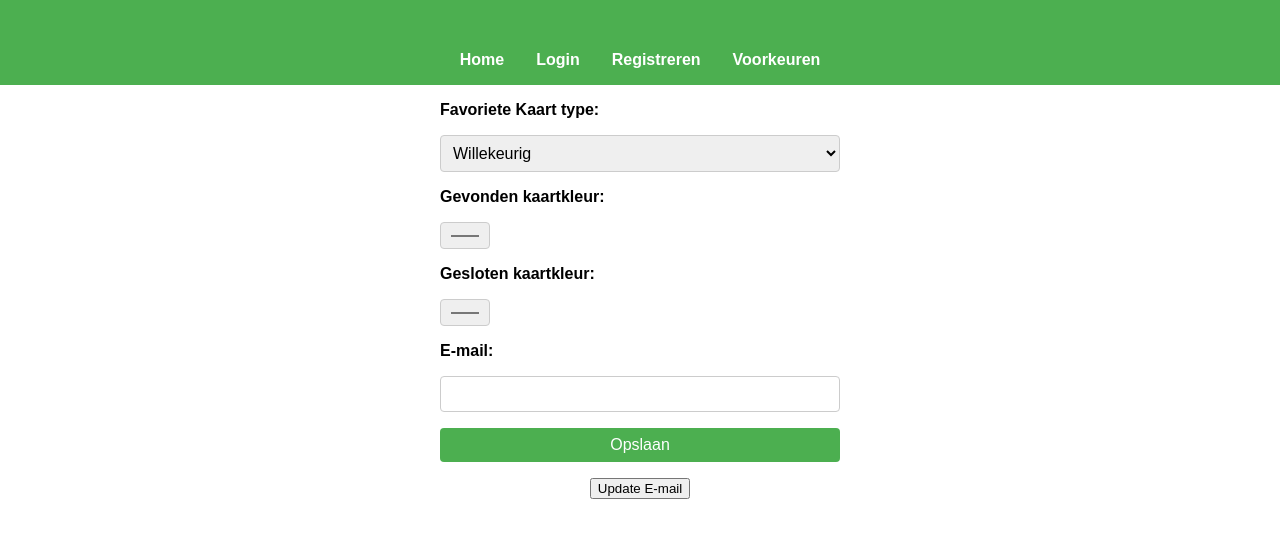
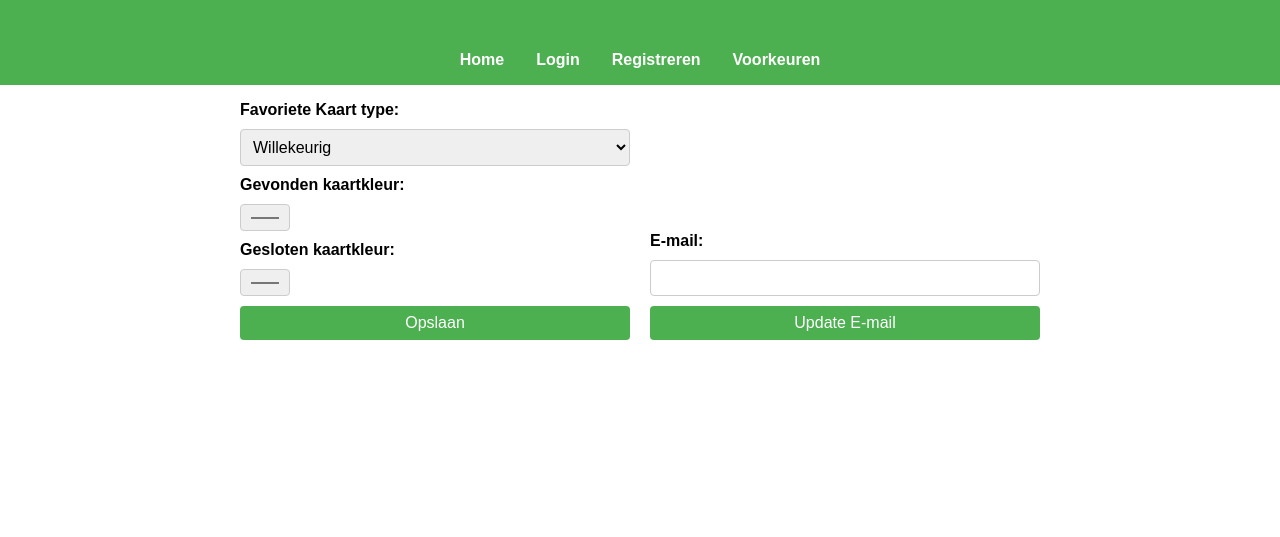
Before and after one commit to jbjdb9/webtech3, a plain HTML site: page preferences.html in a window 1280 px wide. Shown: the part 77-614 px from the top of the page. Drawn offline with Linux system fonts and the light colour scheme.

Commit message:
Update preference page styling

```diff
--- a/css/styles.css
+++ b/css/styles.css
@@ -60,7 +60,7 @@ form {
     flex-direction: column;
     gap: 1rem;
     width: 100%;
-    max-width: 400px;
+    max-width: 800px;
     margin: 1rem 0;
 }
 
@@ -104,6 +104,24 @@ form button:hover {
     width: 100%;
     max-width: 600px;
     margin-bottom: 1rem;
+}
+
+#preferences-form {
+    display: grid;
+    grid-template-columns: 1fr 1fr;
+    gap: 20px;
+    align-items: end;
+}
+
+#preferences-form > div {
+    display: flex;
+    flex-direction: column;
+    gap: 10px;
+}
+
+#preferences-form input:not(#color_found):not(#color_closed), #preferences-form button {
+    width: 100%;
+    box-sizing: border-box;
 }
 
 .card {
--- a/preferences.html
+++ b/preferences.html
@@ -19,6 +19,7 @@
         </ul>
     </nav>
     <form id="preferences-form">
+        <div id="card-preferences">
             <label for="api">Favoriete Kaart type:</label>
             <select id="api" name="api" value="">
                 <option value="lorem-picsum">Willekeurig</option>
@@ -29,11 +30,14 @@
             <input type="color" id="color_found" name="color_found" value="">
             <label for="color_closed">Gesloten kaartkleur:</label>
             <input type="color" id="color_closed" name="color_closed" value="">
+            <button type="submit">Opslaan</button>
+        </div>
+        <div id="email-preferences">
             <label for="email">E-mail:</label>
             <input type="email" id="email" name="email" value="">
-        <button type="submit">Opslaan</button>
+            <button type="submit" id="update-email">Update E-mail</button>
+        </div>
     </form>
-    <button id="update-email">Update E-mail</button>
     <script type="module" src="js/preferences.js"></script>
 </body>
 </html>
```
Lines whose indentation alone changed are shown as unchanged.
